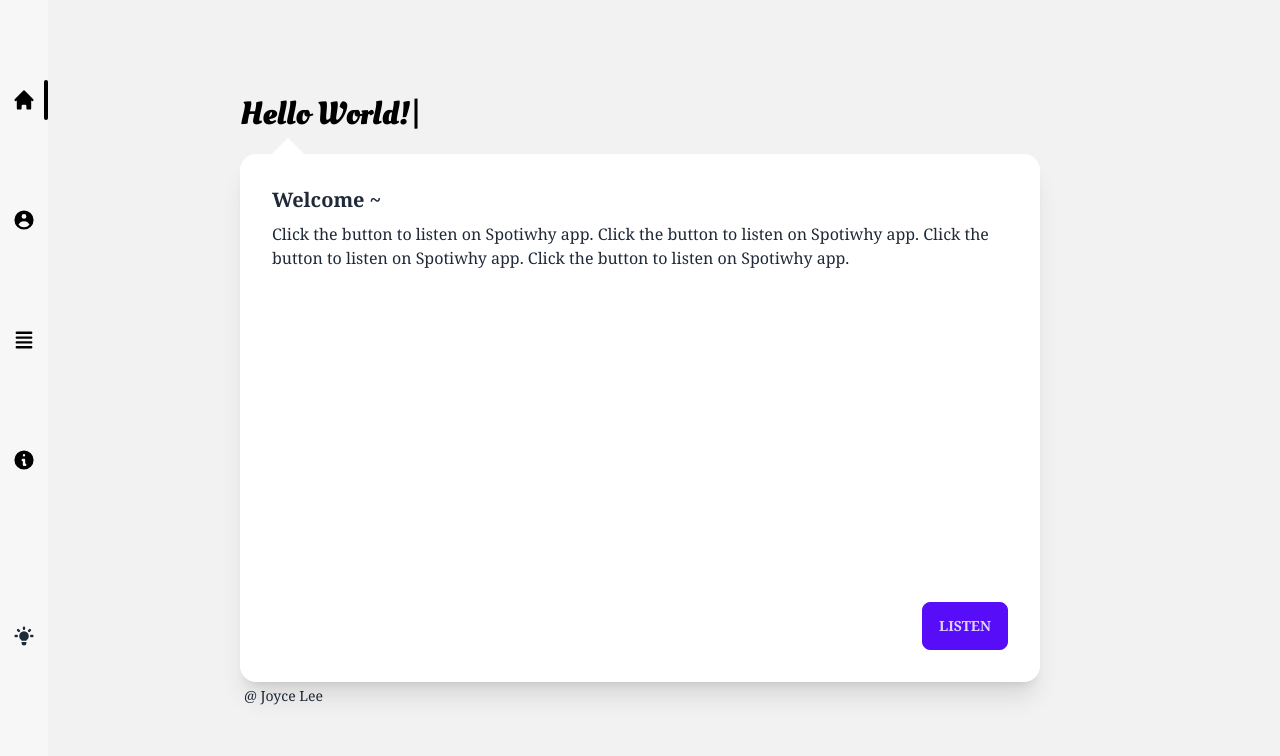
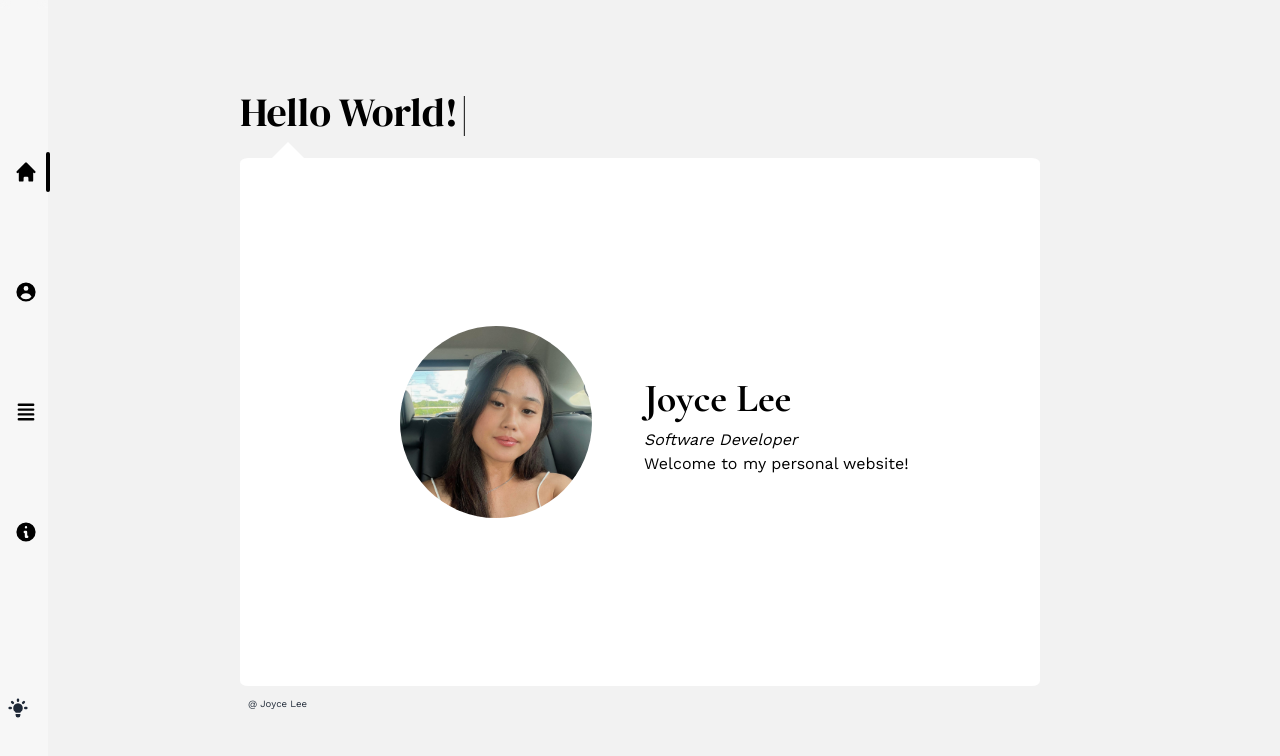
Before and after one commit to Joycejlee00/PersonalWebsite, a Next.js app: page / in a window 1280 px wide. Shown: the top 756 px of the page. Built offline with nearby package versions, Linux system fonts and the light colour scheme.

Commit message:
add content to main card

```diff
--- /dev/null
+++ b/src/components/Avatar.tsx
@@ -0,0 +1,17 @@
+import React from 'react'
+import Image from 'next/image';
+
+export const Avatar = () => {
+  return (
+    <div className="img">
+      <Image
+      className='img'
+      src="/me.jpg"
+      width={700}
+      height={700}
+      quality={100}
+      alt="This is an image"
+      />
+    </div>
+  )
+}
--- a/src/components/Footer.tsx
+++ b/src/components/Footer.tsx
@@ -1,6 +1,15 @@
+import {Work_Sans} from 'next/font/google'
+
+const workSans = Work_Sans({
+  weight: '400',
+  style: ['normal'],
+  subsets: ['latin']
+})
+
 export const Footer = () => {
+
   return (
-    <footer className="footer footer-left p-1 bg-transparent text-base-content">
+    <footer className={`footer footer-left p-2 bg-transparent text-[0.6rem]  ${workSans.className}`}>
       <aside>
         <p> @ Joyce Lee</p>
       </aside>
--- a/src/components/Layout.tsx
+++ b/src/components/Layout.tsx
@@ -1,13 +1,14 @@
 import React, { PropsWithChildren } from "react";
-import Navbar from "./Navbar";
-import { Footer } from "./Footer";
+import NavBar from "./Navbar";
+const Layout = ({ children }: PropsWithChildren) => {
 
-const Layout = ({ children }: PropsWithChildren) => {
   return (
     <div className="h-screen flex flex-row justify-start">
-      <Navbar />
+    <NavBar/>
+    <div className="bg-none flex-1 p-4">
       {children}
     </div>
+  </div>
   );
 };
 export default Layout;
--- a/src/pages/_app.tsx
+++ b/src/pages/_app.tsx
@@ -5,8 +5,7 @@ import '../styles/globals.css'
 import '../styles/navbar.css'
 import '../styles/card.css'
 import Head from 'next/head'
-import Layout from '@/components/Layout';
-
+import Layout from '@/components/Layout'
 export default function App({ Component, pageProps }: AppProps) {
   return (
     <>
@@ -14,12 +13,10 @@ export default function App({ Component, pageProps }: AppProps) {
       <title>Joyce Lee</title>
       <link rel='icon' type="image/png" href='J-logos_black.png'/>
     </Head>
-    <ThemeProvider>
-      <div>
+    <ThemeProvider disableTransitionOnChange>
         <Layout>
           <Component {...pageProps} />
         </Layout>
-      </div>
     </ThemeProvider>
     </>
   )
--- a/src/pages/index.tsx
+++ b/src/pages/index.tsx
@@ -1,9 +1,22 @@
-import { Inter, Oleo_Script } from 'next/font/google'
+import { Inter, DM_Serif_Display, Cormorant_Garamond, Work_Sans} from 'next/font/google'
 import Typewriter from 'typewriter-effect';
-import { Footer } from '@/components/Footer';
+import { Footer } from '@/components/Footer'
+import { Avatar } from '@/components/Avatar';
 
-const oleo_script = Oleo_Script({
+const dmSerifDisplay = DM_Serif_Display({
+  weight: '400',
+  style: ['normal'],
+  subsets: ['latin']
+})
+
+const cormorantGaramond = Cormorant_Garamond({
   weight: '700',
+  style: ['normal'],
+  subsets: ['latin']
+})
+
+const workSans = Work_Sans({
+  weight: '400',
   style: ['normal'],
   subsets: ['latin']
 })
@@ -13,7 +26,7 @@ const inter = Inter({ subsets: ['latin'] })
 export default function Home() {
   return (
     <main className='main'>
-      <h2 className={`typewriter ${oleo_script.className}`}>
+        <h2 className={`typewriter ${dmSerifDisplay.className}`}>
         <Typewriter
           onInit={(typewriter) => {
             typewriter.typeString('Hello World!')
@@ -22,12 +35,13 @@ export default function Home() {
           }}
         />
         </h2>
-      <div className="card lg:card-side bg-white shadow-xl">
+        <div className="card lg:card-side">
           <div className="card-body">
-          <h2 className="card-title">Welcome ~ </h2>
-          <p>Click the button to listen on Spotiwhy app. Click the button to listen on Spotiwhy app. Click the button to listen on Spotiwhy app. Click the button to listen on Spotiwhy app.</p>
-          <div className="card-actions justify-end">
-            <button className="btn btn-primary">Listen</button>
+            <Avatar/>
+            <div className='text'>
+              <h2 className={`text-[2.5rem] m-0 font-extrabold ${cormorantGaramond.className}`}>Joyce Lee</h2>
+              <p className={`${workSans.className}`}> <em>Software Developer</em></p>
+              <p className={`${workSans.className}`}>Welcome to my personal website!</p>
             </div>
           </div>
         </div>
--- a/src/styles/card.css
+++ b/src/styles/card.css
@@ -1,25 +1,53 @@
 .main {
   justify-content: center;
   position: absolute;
-  top: 50%;
+  top: 48%;
   left: 50%;
   transform: translate(-50%, -50%);
-  border-top-left-radius: 0%;
   font-family: Cambria, Cochin, Georgia, Times, 'Times New Roman', serif;
 }
 
+.card-body {
+  display: grid;
+  align-items: center;
+  grid-template-columns: 1fr 1fr;
+}
+
 .typewriter{
-  color: black;
-  font-size: 2rem;
-  margin: 0;
+  color: var(--icn);
+  font-size: 2.5rem;
   margin-bottom: 2%;
   font-weight: bolder;
 }
 
+.card-title {
+  font-size: 2.5rem;
+  font-weight: 800;
+}
+
+.img {
+  display: flex;
+  position: relative;
+  width: 12rem;
+  margin-left: 4rem;
+  border-radius: 50%;
+  align-items: center;
+}
+
 .card {
+  color: black;
+  background-color: var(--txBbble);
   width: 50rem;
   height: 33rem;
+  border-radius: 1%;
 }
+
+
+.text {
+  color: var(--icn);
+  font-size: medium;
+}
+
 .card:before {
   content: '';
   position: absolute;
@@ -29,5 +57,9 @@
   left: 2em;
   border: 1rem solid transparent;
   border-top: none;
-  border-bottom-color: #fff;
+  border-bottom-color: var(--txBbble);
 }
+
+.footer {
+  position: absolute;
+}
--- a/src/styles/navbar.css
+++ b/src/styles/navbar.css
@@ -1,11 +1,11 @@
 .navbar {
     width: 3rem;
-    height: 100%;
+    height: 100vh;
     display: flex;
-    flex-direction: column;
+    flex-direction: row;
+    padding: none;
     justify-content: flex-start;
     background-color: var(--navBg);
-    align-items: center;
     backdrop-filter: blur(5px);
 }
 
@@ -15,7 +15,7 @@
     flex-direction: column;
     gap: 5rem;
     position: relative;
-    justify-content: space-evenly;
+    align-items:last baseline;
 }
 
 .activeItem {
@@ -31,6 +31,8 @@
 .icons {
     position: relative;
     z-index: 10;
+    align-items: center;
+    justify-content: center;
 }
 
 .themeChange {
--- a/tailwind.config.ts
+++ b/tailwind.config.ts
@@ -20,6 +20,7 @@ const config: Config = {
         "icnBubble": 'hsl(var(--icnBubble))',
         "activeColor":'hsl(var(--activeColor))',
         "icn": 'hsl(var(--icn))',
+        "txBbble": 'hsl(var(--txBbble))',
       }
     },
   },
@@ -36,6 +37,8 @@ const config: Config = {
           '--navBg': 'rgba(255,255,255, .4)',
           '--icnBubble': 'rgba(0, 0, 0, .8);',
           '--icn': 'black',
+          '--txBbble': '#FFFFFF',
+
 
         },
       },
@@ -45,6 +48,7 @@ const config: Config = {
           '--navBg': 'rgba(35,40,46, .4)',
           '--icnBubble': 'rgba(255, 255, 255, .8)',
           '--icn': 'white',
+          '--txBbble': 'rgb(23 23 23);',
         },
       },
     ],
```
Also changed, not shown: public/me.jpg (added). Lines whose indentation alone changed are shown as unchanged.
